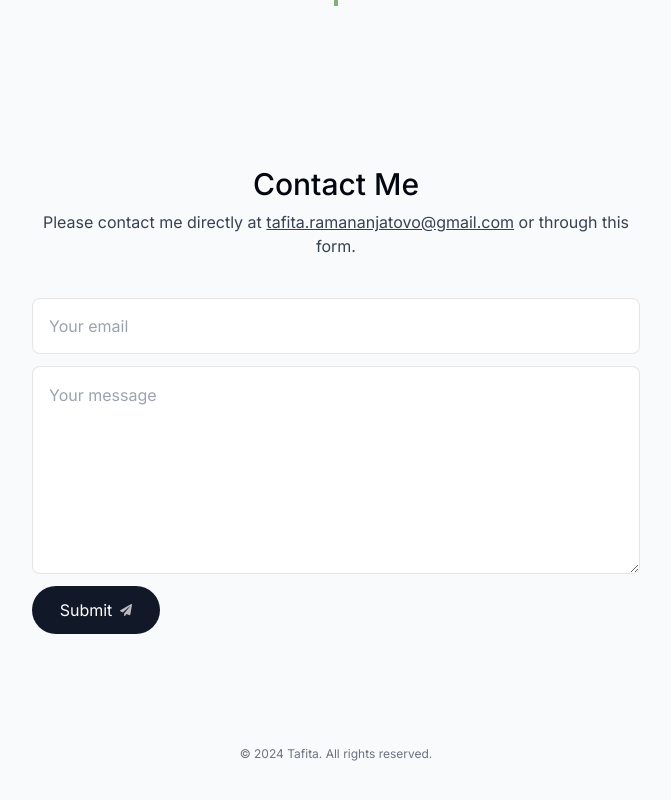
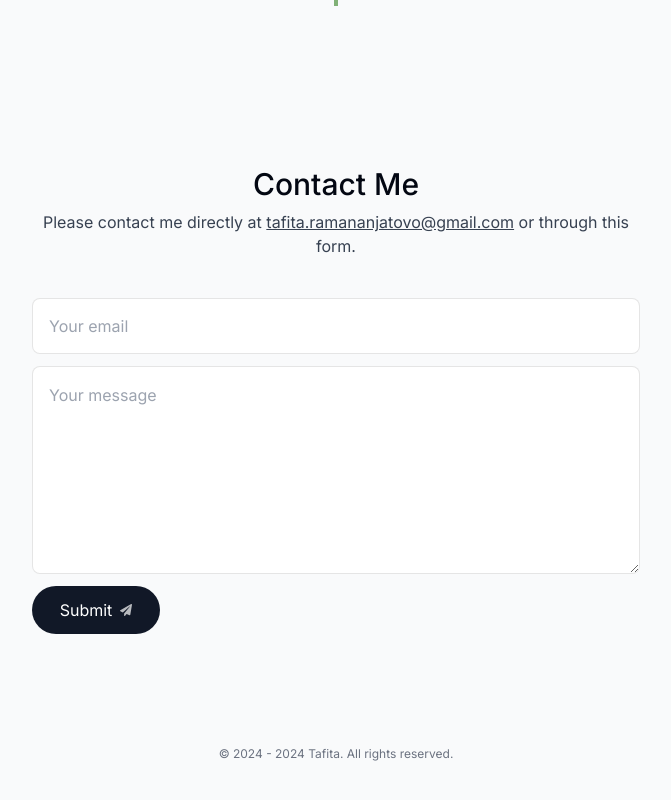
Before and after one commit to TafitaRamananjatovo/tafita-ramananjatovo, a Next.js app: page / in a window 1280 px wide. Shown: the part 3719-4519 px from the top of the page, without its empty margins (304-975 px from the left). Built offline with nearby package versions, Linux system fonts and the light colour scheme.

Commit message:
Changed on the frontend

```diff
--- a/components/footer.tsx
+++ b/components/footer.tsx
@@ -3,11 +3,12 @@ import React from "react";
 export default function Footer() {
   // Obtenir l'année actuelle
   const currentYear = new Date().getFullYear();
+  const startYear = 2024;
 
   return (
     <footer className="mb-10 px-4 text-center text-gray-500">
       <small className="mb-2 block text-xs">
-        &copy; {currentYear} Tafita. All rights reserved.
+        &copy; {startYear} - {currentYear} Tafita. All rights reserved.
       </small>
     </footer>
   );
```
